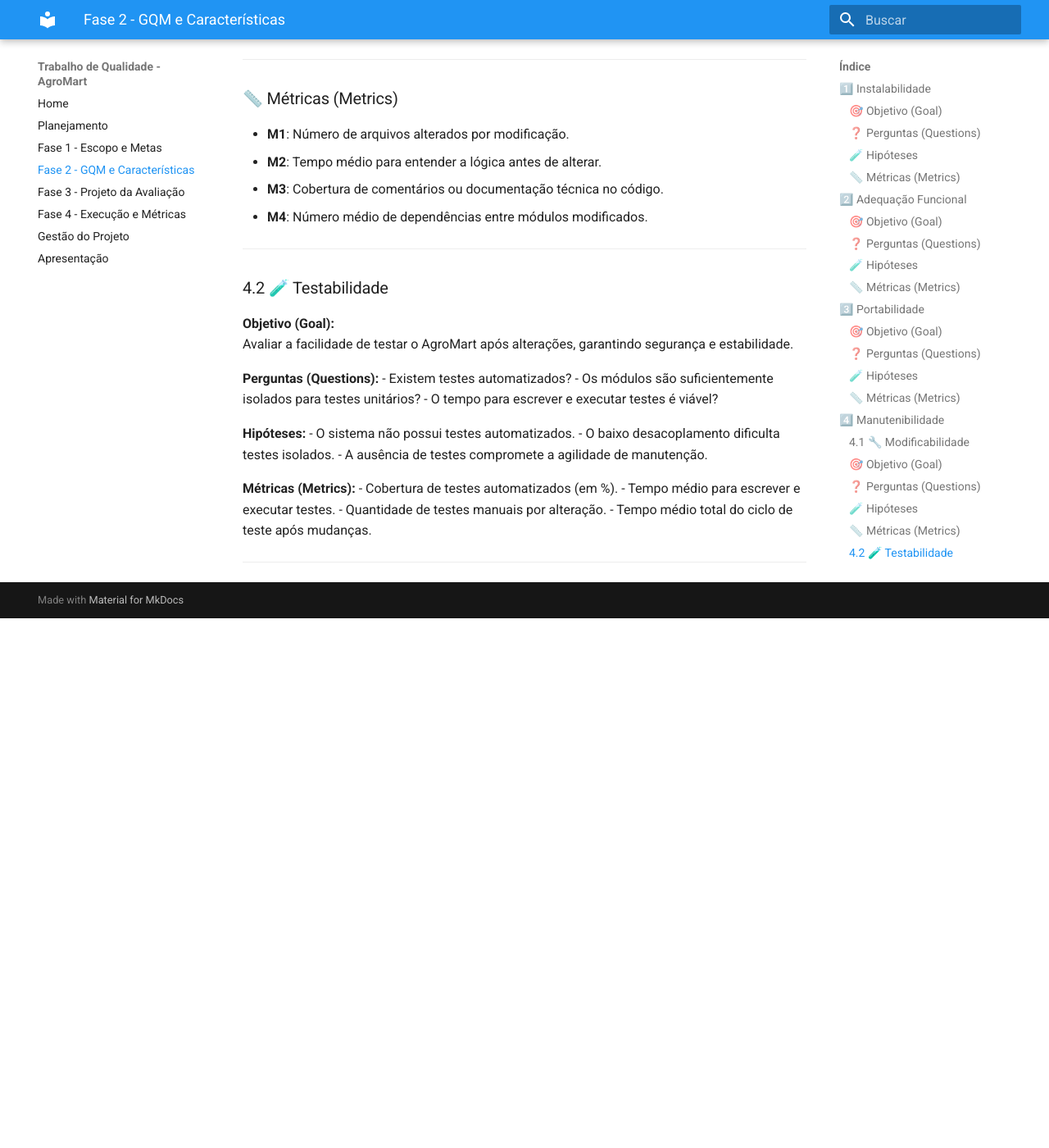
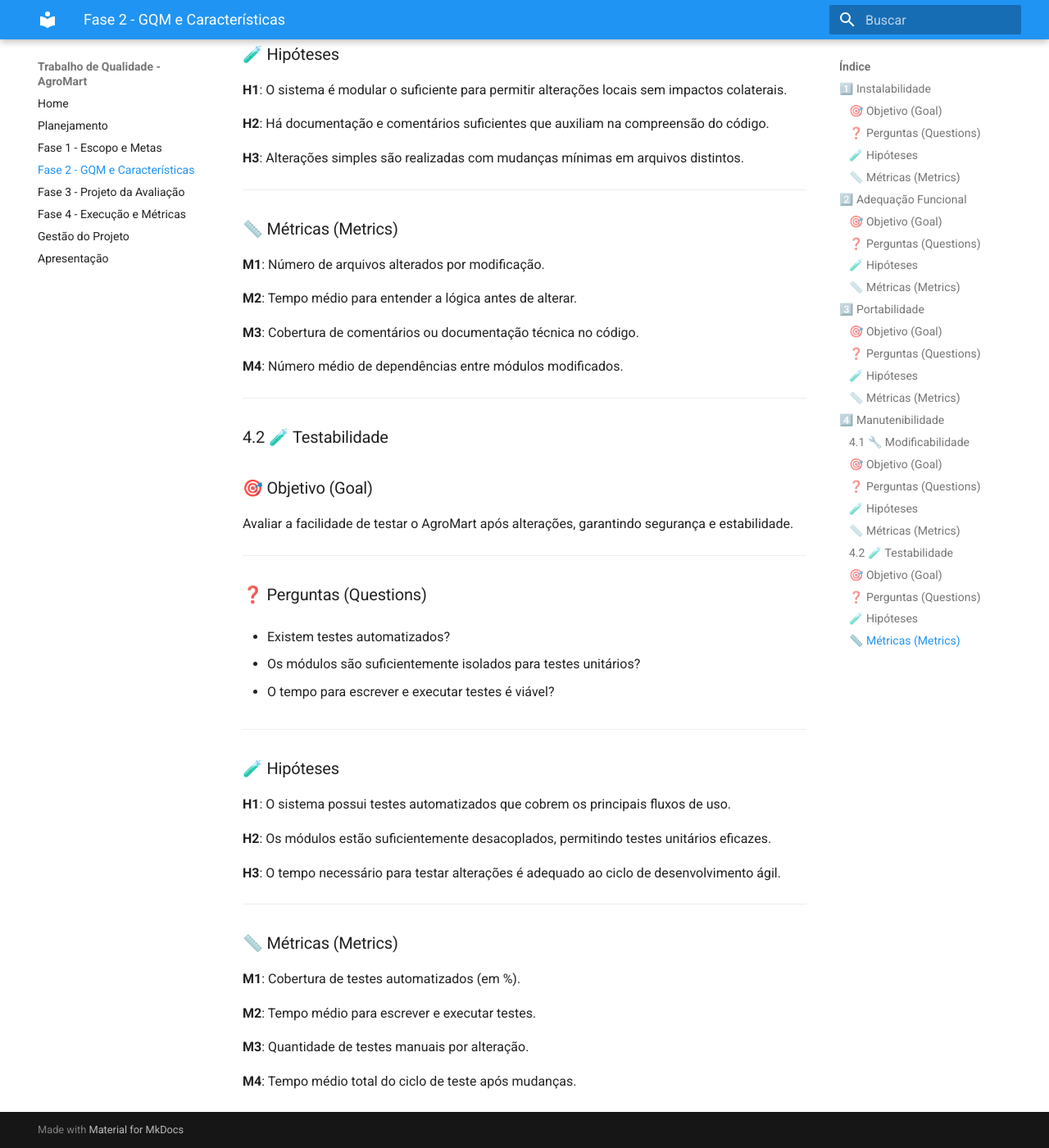
Before and after one commit to FCTE-Qualidade-de-Software-1/RobertaWillians_LucasAvelar, an MkDocs documentation site: the page built from docs/fase2.md, in a window 1280 px wide and 1400 px high, scrolled down 3614 px. Shown: the whole window at 82% size. Built offline with MkDocs 1.6.1 and Material for MkDocs 9.7.7, drawn with Linux system fonts in a browser that asks for light colours; before the commit the page ends 4368 px from its top, so only the background shows below that.

Commit message:
ajustes fase 2

```diff
--- a/docs/fase2.md
+++ b/docs/fase2.md
@@ -3,7 +3,6 @@
 Esta fase utiliza a metodologia GQM (Goal–Question–Metric) para estruturar a avaliação de qualidade do sistema AgroMart com base em quatro subcaracterísticas da norma ISO/IEC 25010: Instalabilidade, Adequação Funcional, Portabilidade e Manutenibilidade (Modificabilidade e Testabilidade).
 
 Conforme previsto na ISO/IEC 25040, a avaliação pode ser conduzida sem a participação direta de usuários finais, utilizando métodos como inspeção técnica, análise de execução e revisão de documentação.
-
 
 ---
 
@@ -16,24 +15,30 @@
 
 ### ❓ Perguntas (Questions)
 - A documentação é suficiente para concluir a instalação com sucesso?
+
 - Quantas etapas manuais são exigidas para completar a instalação?
+
 - Quantos erros não documentados ocorrem durante a instalação?
 
 ---
 
 ### 🧪 Hipóteses
-- **H1**: A instalação pode ser concluída com base exclusivamente na documentação disponível.
-- **H2**: Usuários com conhecimento técnico moderado conseguem instalar o sistema sem grandes dificuldades.
-- **H3**: O processo de instalação foi projetado de forma acessível, mesmo para quem não é desenvolvedor.
+**H1**: A instalação pode ser concluída com base exclusivamente na documentação disponível.
+
+**H2**: Usuários com conhecimento técnico moderado conseguem instalar o sistema sem grandes dificuldades.
+
+**H3**: O processo de instalação foi projetado de forma acessível, mesmo para quem não é desenvolvedor.
 
 ---
 
 ### 📏 Métricas (Metrics)
-- **M1**: Número total de passos documentados vs. passos reais.
-- **M2**: Quantidade de erros ou ajustes não documentados.
-- **M3**: Tempo médio de instalação (em minutos).
-- **M4**: Número de configurações manuais ou arquivos criados/ajustados.
+**M1**: Número total de passos documentados vs. passos reais.
 
+**M2**: Quantidade de erros ou ajustes não documentados.
+
+**M3**: Tempo médio de instalação (em minutos).
+
+**M4**: Número de configurações manuais ou arquivos criados/ajustados.
 
 ---
 
@@ -46,22 +51,28 @@
 
 ### ❓ Perguntas (Questions)
 - O sistema cobre todas as funções essenciais de venda e gestão agrícola?
+
 - As funcionalidades funcionam corretamente?
+
 - Há funcionalidades ausentes que impactam o uso?
 
 ---
 
 ### 🧪 Hipóteses
-- **H1**: O sistema cobre os principais requisitos funcionais dos usuários.
-- **H2**: As funcionalidades implementadas estão completas e operam de forma consistente.
-- **H3**: As funções essenciais estão presentes e permitem o uso fluido da aplicação.
+**H1**: O sistema cobre os principais requisitos funcionais dos usuários.
+
+**H2**: As funcionalidades implementadas estão completas e operam de forma consistente.
+
+**H3**: As funções essenciais estão presentes e permitem o uso fluido da aplicação.
 
 ---
 
 ### 📏 Métricas (Metrics)
-- **M1**: Percentual de funcionalidades esperadas implementadas.
-- **M2**: Número de funcionalidades com erros ou comportamento inesperado.
-- **M3**: Número de tarefas essenciais que exigem *workarounds*.
+**M1**: Percentual de funcionalidades esperadas implementadas.
+
+**M2**: Número de funcionalidades com erros ou comportamento inesperado.
+
+**M3**: Número de tarefas essenciais que exigem *workarounds*.
 
 ---
 
@@ -74,23 +85,28 @@
 
 ### ❓ Perguntas (Questions)
 - O sistema pode ser executado em diferentes navegadores e sistemas operacionais?
+
 - É necessário modificar código ou dependências para funcionar em outros ambientes?
+
 - O comportamento é consistente entre plataformas?
 
 ---
 
 ### 🧪 Hipóteses
-- **H1**: O sistema mantém comportamento consistente em diferentes ambientes operacionais e navegadores.
-- **H2**: A execução do sistema ocorre sem a necessidade de ajustes não documentados.
-- **H3**: O sistema opera corretamente em múltiplas plataformas sem falhas relevantes.
+**H1**: O sistema mantém comportamento consistente em diferentes ambientes operacionais e navegadores.
+
+**H2**: A execução do sistema ocorre sem a necessidade de ajustes não documentados.
+
+**H3**: O sistema opera corretamente em múltiplas plataformas sem falhas relevantes.
 
 ---
 
 ### 📏 Métricas (Metrics)
-- **M1**: Número de ambientes suportados sem necessidade de alteração (sistemas operacionais, navegadores, etc.).
-- **M2**: Número de erros identificados ao rodar o sistema em diferentes ambientes.
-- **M3**: Número de modificações necessárias para adaptar o sistema a novos ambientes.
+**M1**: Número de ambientes suportados sem necessidade de alteração (sistemas operacionais, navegadores, etc.).
 
+**M2**: Número de erros identificados ao rodar o sistema em diferentes ambientes.
+
+**M3**: Número de modificações necessárias para adaptar o sistema a novos ambientes.
 
 ---
 
@@ -105,46 +121,63 @@
 
 ### ❓ Perguntas (Questions)
 - É possível modificar funcionalidades sem impactar outras partes?
+
 - As alterações requerem entendimento de muitos módulos?
+
 - Qual o grau de acoplamento entre componentes?
 
 ---
 
 ### 🧪 Hipóteses
-- **H1**: O sistema é modular o suficiente para permitir alterações locais sem impactos colaterais.
-- **H2**: Há documentação e comentários suficientes que auxiliam na compreensão do código.
-- **H3**: Alterações simples são realizadas com mudanças mínimas em arquivos distintos.
+**H1**: O sistema é modular o suficiente para permitir alterações locais sem impactos colaterais.
+
+**H2**: Há documentação e comentários suficientes que auxiliam na compreensão do código.
+
+**H3**: Alterações simples são realizadas com mudanças mínimas em arquivos distintos.
 
 ---
 
 ### 📏 Métricas (Metrics)
-- **M1**: Número de arquivos alterados por modificação.
-- **M2**: Tempo médio para entender a lógica antes de alterar.
-- **M3**: Cobertura de comentários ou documentação técnica no código.
-- **M4**: Número médio de dependências entre módulos modificados.
+**M1**: Número de arquivos alterados por modificação.
 
+**M2**: Tempo médio para entender a lógica antes de alterar.
+
+**M3**: Cobertura de comentários ou documentação técnica no código.
+
+**M4**: Número médio de dependências entre módulos modificados.
 
 ---
 
 ### 4.2 🧪 Testabilidade
 
-**Objetivo (Goal):**
+### 🎯 Objetivo (Goal)
 Avaliar a facilidade de testar o AgroMart após alterações, garantindo segurança e estabilidade.
 
-**Perguntas (Questions):**
+---
+
+### ❓ Perguntas (Questions)
 - Existem testes automatizados?
+
 - Os módulos são suficientemente isolados para testes unitários?
+
 - O tempo para escrever e executar testes é viável?
 
-**Hipóteses:**
-- O sistema não possui testes automatizados.
-- O baixo desacoplamento dificulta testes isolados.
-- A ausência de testes compromete a agilidade de manutenção.
+---
 
-**Métricas (Metrics):**
-- Cobertura de testes automatizados (em %).
-- Tempo médio para escrever e executar testes.
-- Quantidade de testes manuais por alteração.
-- Tempo médio total do ciclo de teste após mudanças.
+### 🧪 Hipóteses
+**H1**: O sistema possui testes automatizados que cobrem os principais fluxos de uso.
+
+**H2**: Os módulos estão suficientemente desacoplados, permitindo testes unitários eficazes.
+
+**H3**: O tempo necessário para testar alterações é adequado ao ciclo de desenvolvimento ágil.
 
 ---
+
+### 📏 Métricas (Metrics)
+**M1**: Cobertura de testes automatizados (em %).
+
+**M2**: Tempo médio para escrever e executar testes.
+
+**M3**: Quantidade de testes manuais por alteração.
+
+**M4**: Tempo médio total do ciclo de teste após mudanças.
```
Also changed, not shown: site/fase2/index.html, site/search/search_index.json.
